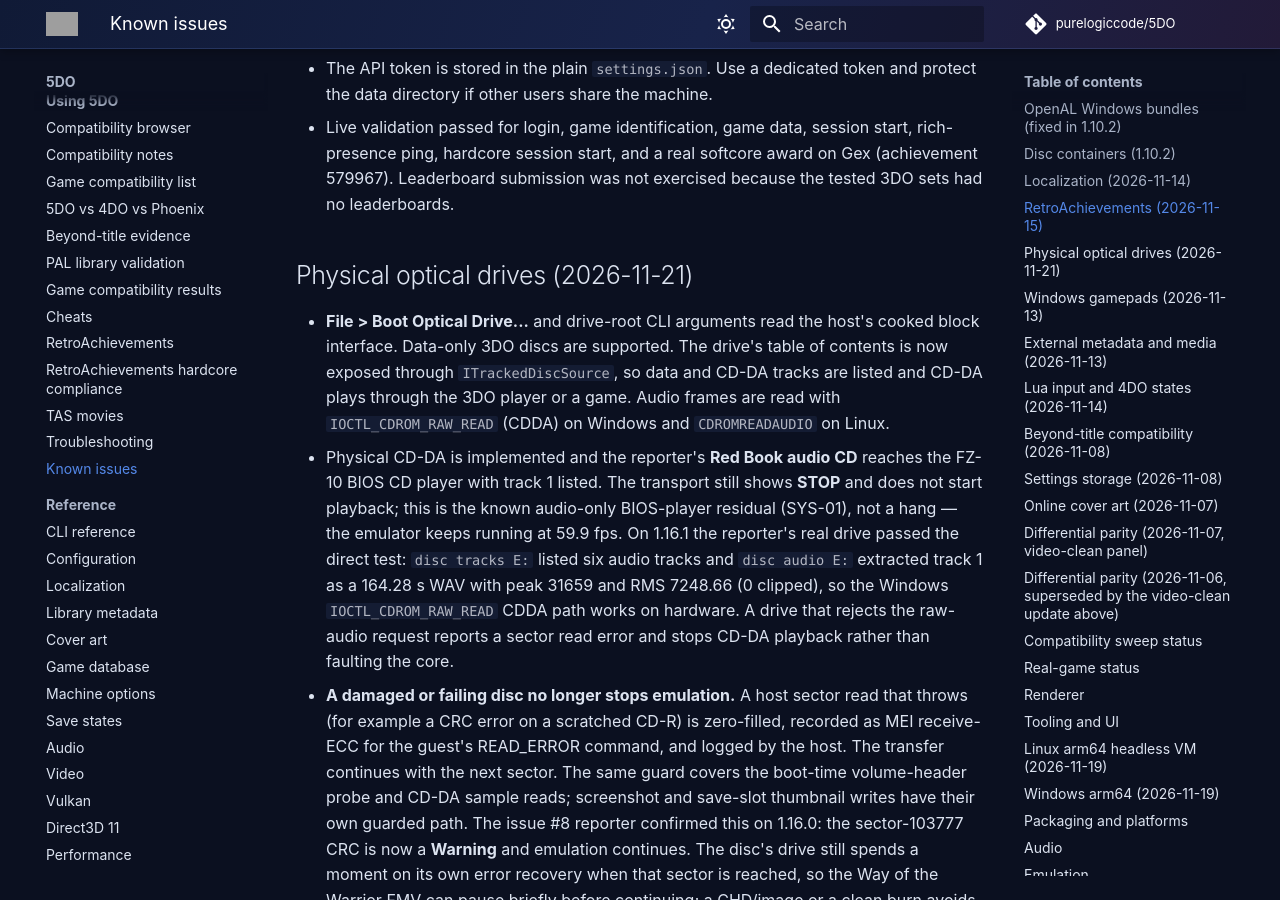
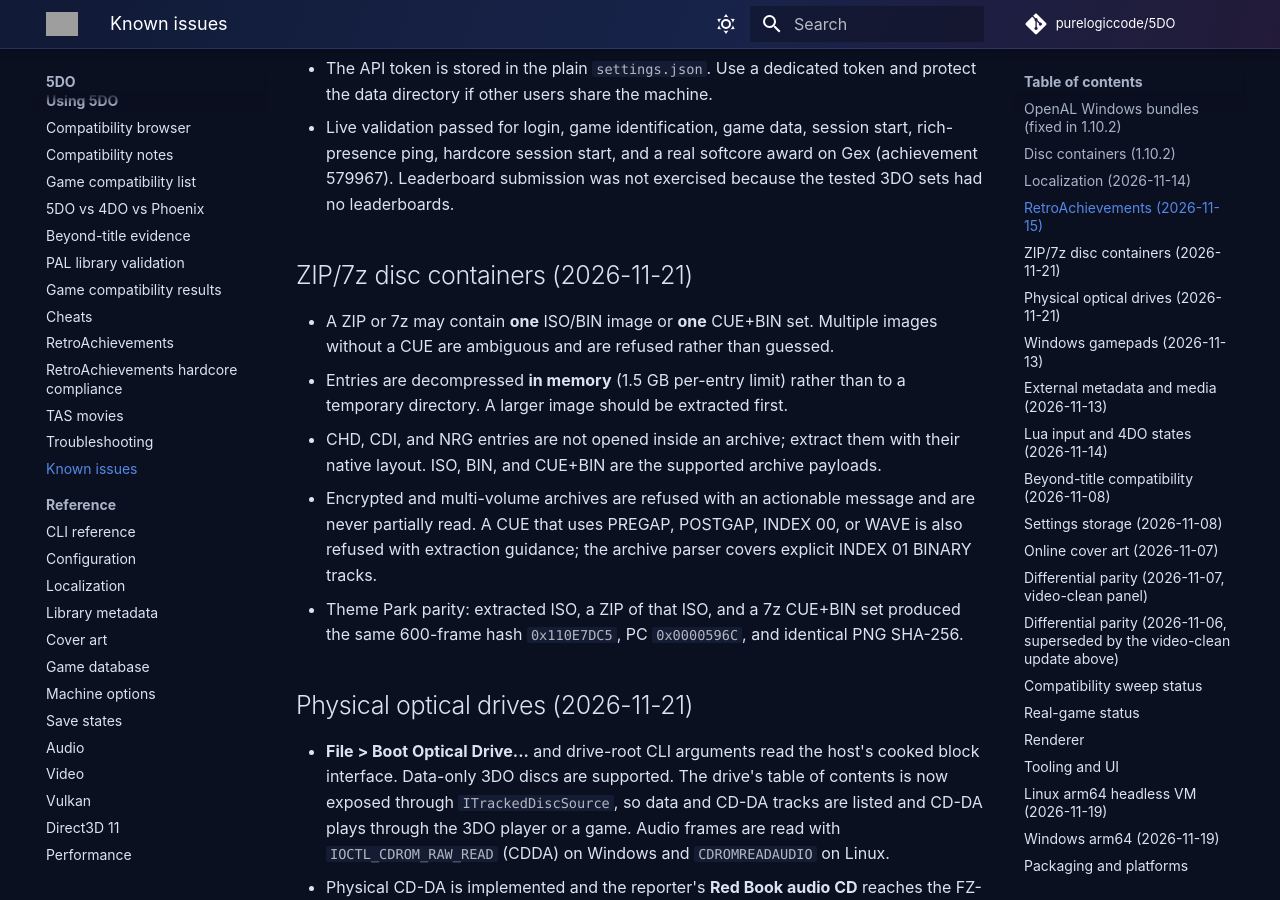
Before and after one commit to purelogiccode/5DO, an MkDocs documentation site: the page built from docs/KnownIssues.md, in a window 1280 px wide and 900 px high, scrolled down 2656 px. Built offline with MkDocs 1.6.1 and Material for MkDocs 9.7.7, drawn with Linux system fonts in a browser that asks for light colours; comment, search, counter and statistics services are not loaded; grey boxes are pictures that could not be loaded.

Commit message:
Document ZIP/7z container limits

```diff
--- a/docs/KnownIssues.md
+++ b/docs/KnownIssues.md
@@ -103,6 +103,21 @@ checksums are attached, and legal/attribution sign-off is recorded.
   rich-presence ping, hardcore session start, and a real softcore award on Gex
   (achievement 579967). Leaderboard submission was not exercised because the tested 3DO
   sets had no leaderboards.
+
+## ZIP/7z disc containers (2026-11-21)
+
+- A ZIP or 7z may contain **one** ISO/BIN image or **one** CUE+BIN set. Multiple images
+  without a CUE are ambiguous and are refused rather than guessed.
+- Entries are decompressed **in memory** (1.5 GB per-entry limit) rather than to a
+  temporary directory. A larger image should be extracted first.
+- CHD, CDI, and NRG entries are not opened inside an archive; extract them with their
+  native layout. ISO, BIN, and CUE+BIN are the supported archive payloads.
+- Encrypted and multi-volume archives are refused with an actionable message and are
+  never partially read. A CUE that uses PREGAP, POSTGAP, INDEX 00, or WAVE is also
+  refused with extraction guidance; the archive parser covers explicit INDEX 01 BINARY
+  tracks.
+- Theme Park parity: extracted ISO, a ZIP of that ISO, and a 7z CUE+BIN set produced the
+  same 600-frame hash `0x110E7DC5`, PC `0x0000596C`, and identical PNG SHA-256.
 
 ## Physical optical drives (2026-11-21)
 
```
